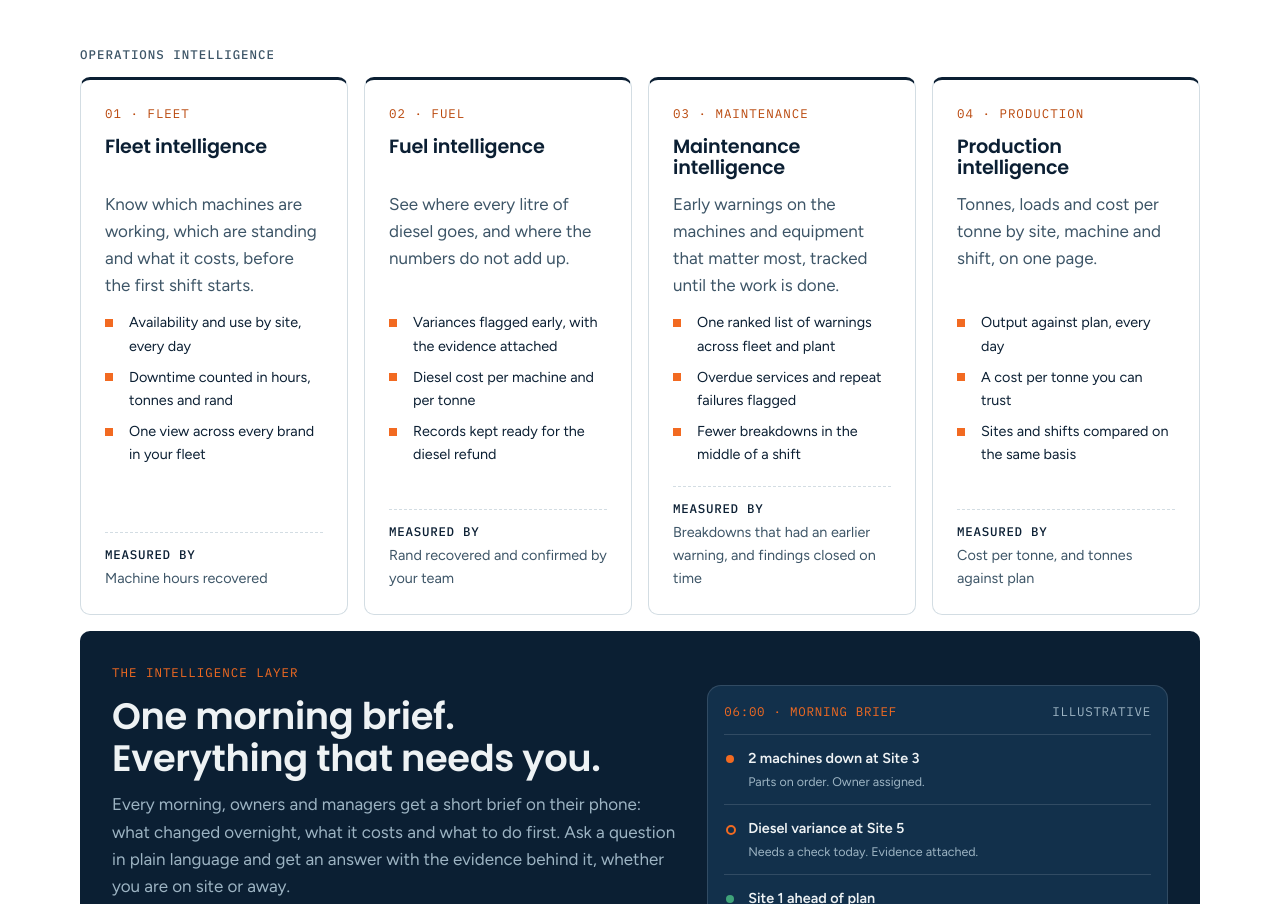
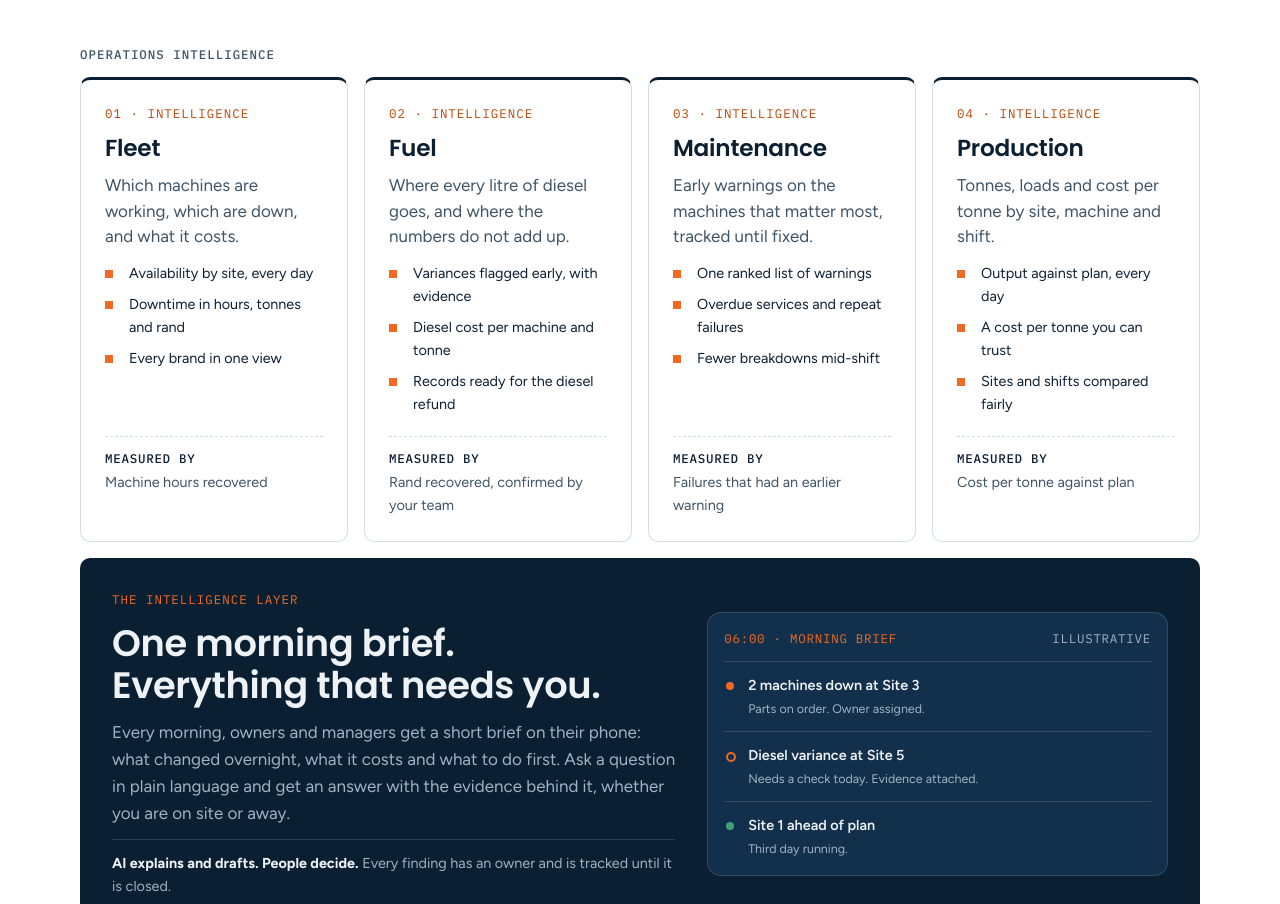
Before and after one commit to Nmagubane/n3-innovations-site, a plain HTML site: page index.html in a window 1280 px wide. Shown: the part 3936-4840 px from the top of the page. Drawn offline with Linux system fonts and the light colour scheme.

Commit message:
Module cards: one-line titles, tighter copy, rows aligned across cards
Co-Authored-By: Claude Opus 5.5 <noreply@anthropic.com>
Claude-Session: https://claude.ai/code/session_01MvFnazCARBXrzNncXf2LTF

```diff
--- a/assets/site.css
+++ b/assets/site.css
@@ -516,8 +516,16 @@ td { color: var(--steel); }
 @supports (grid-template-rows: subgrid) {
   .services.four .service { grid-row: span 5; grid-template-rows: subgrid; row-gap: var(--s3); }
 }
-.services.four .svc-measure { align-self: end; }
 /* Contact card: secondary links */
 .contact-links { display: flex; flex-wrap: wrap; gap: var(--s2) var(--s5); font-size: var(--t-sm); }
 .contact-links a, .contact-links button { color: var(--steel); background: none; border: 0; padding: 0; font: inherit; cursor: pointer; text-decoration: underline; text-underline-offset: 3px; }
 .contact-links a:hover, .contact-links button:hover { color: var(--mist); }
+
+/* Module cards v2: compact, aligned, one-line titles */
+.services.four .service.mod { padding: var(--s5); transition: border-color .2s ease, transform .2s ease, box-shadow .2s ease; }
+.services.four .service.mod h3 { font-size: 1.45rem; line-height: 1.1; }
+.services.four .service.mod .svc-lead { font-size: var(--t-md); line-height: 1.5; }
+.services.four .service.mod .svc-measure { align-self: start; }
+.services.four .service.mod:hover { border-top-color: var(--hivis); transform: translateY(-2px); box-shadow: 0 10px 28px rgba(11,31,51,.08); }
+@media (prefers-reduced-motion: reduce) { .services.four .service.mod:hover { transform: none; } }
+.services.four .service.mod ul { align-content: start; }
--- a/index.html
+++ b/index.html
@@ -27,7 +27,7 @@
 <link rel="preconnect" href="https://fonts.googleapis.com">
 <link rel="preconnect" href="https://fonts.gstatic.com" crossorigin>
 <link rel="stylesheet" href="https://fonts.googleapis.com/css2?family=Poppins:wght@600;700&family=Figtree:wght@400;500;600;700&family=IBM+Plex+Mono:wght@400;500&display=swap">
-<link rel="stylesheet" href="assets/site.css?v=8">
+<link rel="stylesheet" href="assets/site.css?v=9">
 </head>
 <body>
 
@@ -292,49 +292,49 @@
 
       <p class="label group-title">Operations intelligence</p>
       <div class="services four">
-        <article class="service">
-          <span class="svc-tag">01 · Fleet</span>
-          <h3>Fleet intelligence</h3>
-          <p class="svc-lead">Know which machines are working, which are standing and what it costs, before the first shift starts.</p>
+        <article class="service mod">
+          <span class="svc-tag">01 · Intelligence</span>
+          <h3>Fleet</h3>
+          <p class="svc-lead">Which machines are working, which are down, and what it costs.</p>
           <ul>
-            <li>Availability and use by site, every day</li>
-            <li>Downtime counted in hours, tonnes and rand</li>
-            <li>One view across every brand in your fleet</li>
+            <li>Availability by site, every day</li>
+            <li>Downtime in hours, tonnes and rand</li>
+            <li>Every brand in one view</li>
           </ul>
           <p class="svc-measure"><b>Measured by</b>Machine hours recovered</p>
         </article>
-        <article class="service">
-          <span class="svc-tag">02 · Fuel</span>
-          <h3>Fuel intelligence</h3>
-          <p class="svc-lead">See where every litre of diesel goes, and where the numbers do not add up.</p>
+        <article class="service mod">
+          <span class="svc-tag">02 · Intelligence</span>
+          <h3>Fuel</h3>
+          <p class="svc-lead">Where every litre of diesel goes, and where the numbers do not add up.</p>
           <ul>
-            <li>Variances flagged early, with the evidence attached</li>
-            <li>Diesel cost per machine and per tonne</li>
-            <li>Records kept ready for the diesel refund</li>
+            <li>Variances flagged early, with evidence</li>
+            <li>Diesel cost per machine and tonne</li>
+            <li>Records ready for the diesel refund</li>
           </ul>
-          <p class="svc-measure"><b>Measured by</b>Rand recovered and confirmed by your team</p>
+          <p class="svc-measure"><b>Measured by</b>Rand recovered, confirmed by your team</p>
         </article>
-        <article class="service">
-          <span class="svc-tag">03 · Maintenance</span>
-          <h3>Maintenance intelligence</h3>
-          <p class="svc-lead">Early warnings on the machines and equipment that matter most, tracked until the work is done.</p>
+        <article class="service mod">
+          <span class="svc-tag">03 · Intelligence</span>
+          <h3>Maintenance</h3>
+          <p class="svc-lead">Early warnings on the machines that matter most, tracked until fixed.</p>
           <ul>
-            <li>One ranked list of warnings across fleet and plant</li>
-            <li>Overdue services and repeat failures flagged</li>
-            <li>Fewer breakdowns in the middle of a shift</li>
+            <li>One ranked list of warnings</li>
+            <li>Overdue services and repeat failures</li>
+            <li>Fewer breakdowns mid-shift</li>
           </ul>
-          <p class="svc-measure"><b>Measured by</b>Breakdowns that had an earlier warning, and findings closed on time</p>
+          <p class="svc-measure"><b>Measured by</b>Failures that had an earlier warning</p>
         </article>
-        <article class="service">
-          <span class="svc-tag">04 · Production</span>
-          <h3>Production intelligence</h3>
-          <p class="svc-lead">Tonnes, loads and cost per tonne by site, machine and shift, on one page.</p>
+        <article class="service mod">
+          <span class="svc-tag">04 · Intelligence</span>
+          <h3>Production</h3>
+          <p class="svc-lead">Tonnes, loads and cost per tonne by site, machine and shift.</p>
           <ul>
             <li>Output against plan, every day</li>
             <li>A cost per tonne you can trust</li>
-            <li>Sites and shifts compared on the same basis</li>
+            <li>Sites and shifts compared fairly</li>
           </ul>
-          <p class="svc-measure"><b>Measured by</b>Cost per tonne, and tonnes against plan</p>
+          <p class="svc-measure"><b>Measured by</b>Cost per tonne against plan</p>
         </article>
       </div>
 
```
Also changed, not shown: paia.html (+1 -1 lines), partners.html (+1 -1 lines), privacy.html (+1 -1 lines), technology.html (+1 -1 lines).
